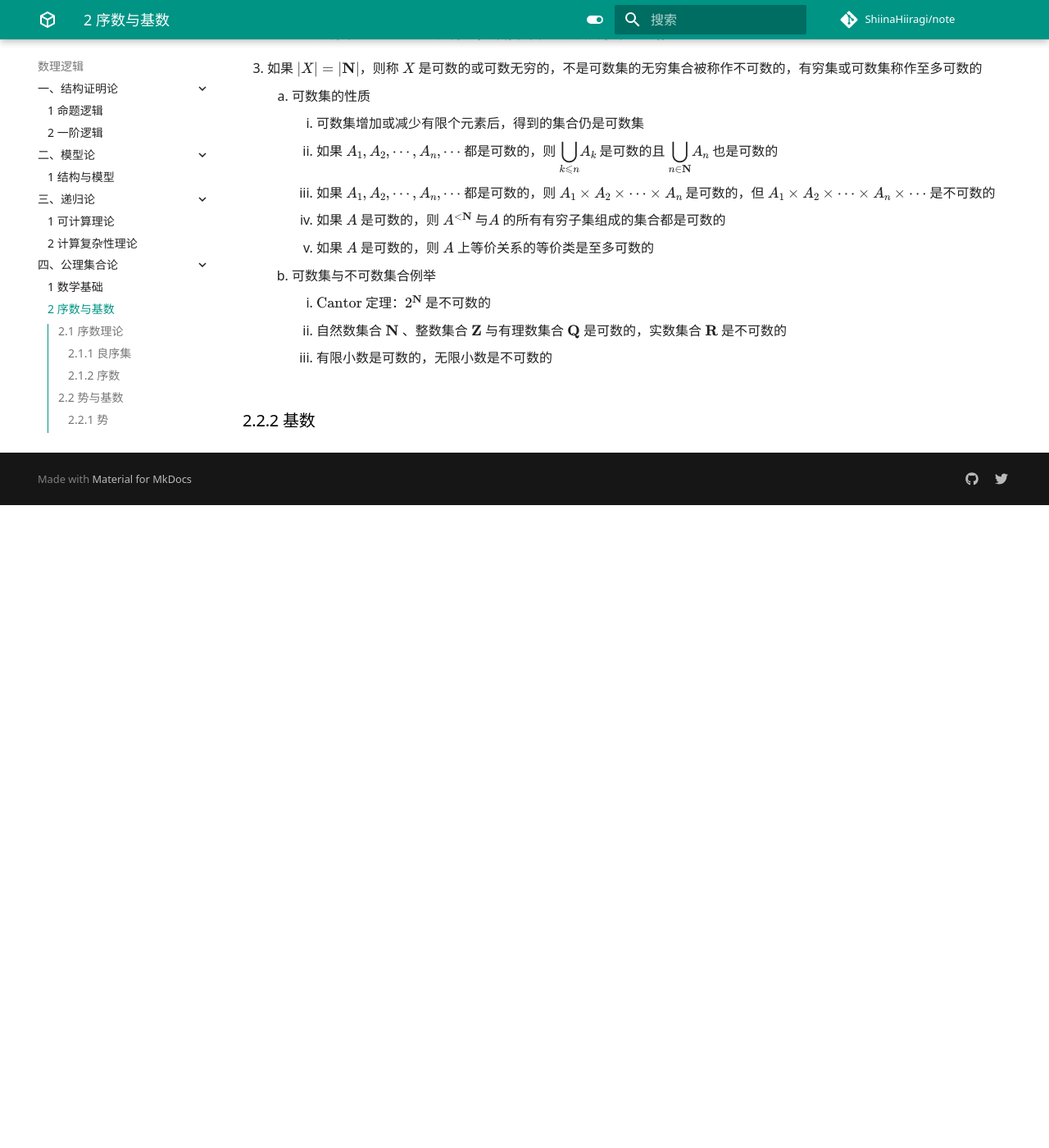
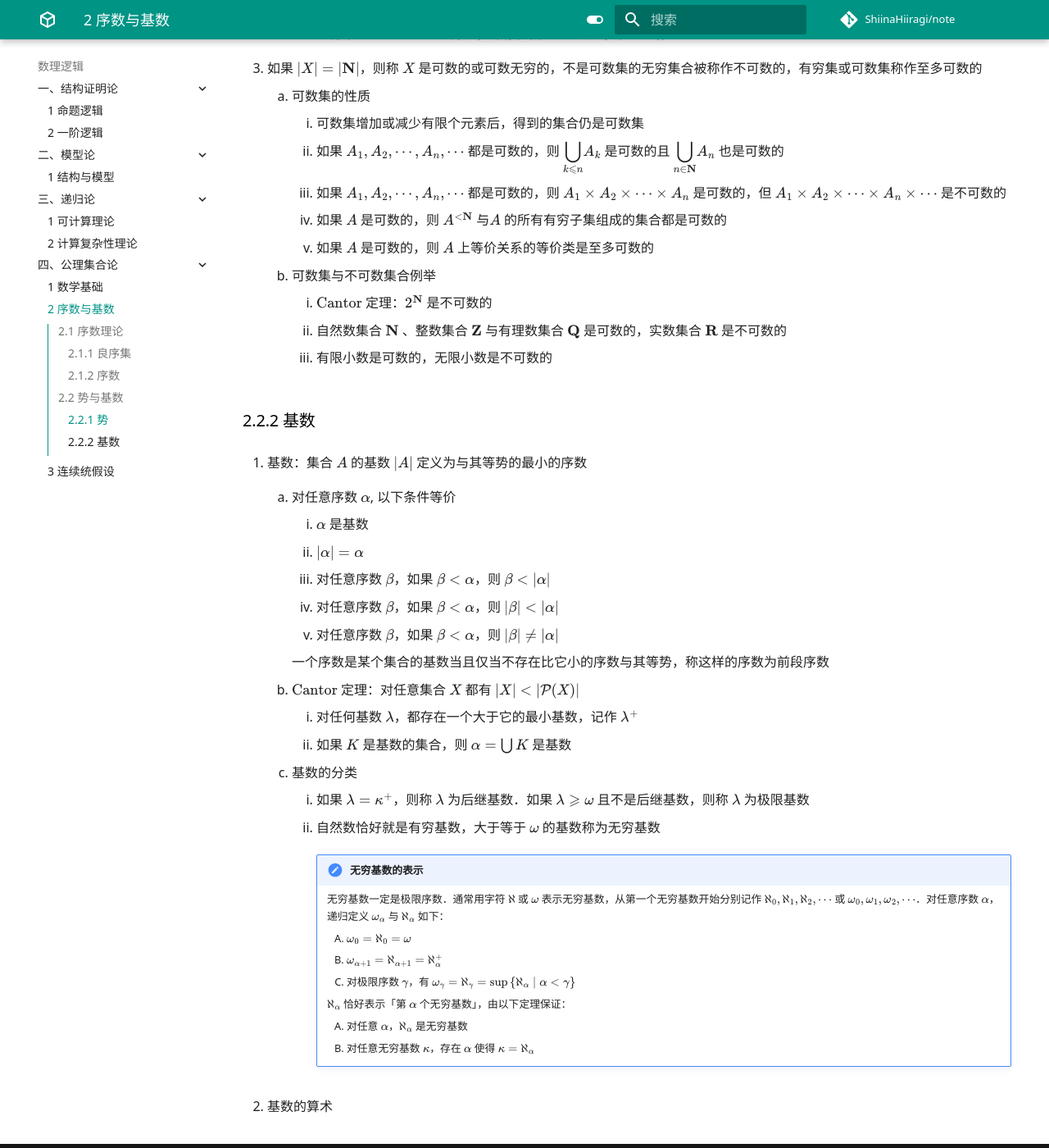
Before and after one commit to ShiinaHiiragi/note, an MkDocs documentation site: the page built from docs/logic/set/ordinal.md, in a window 1280 px wide and 1400 px high, scrolled down 3979 px. Shown: the whole window at 82% size. Built offline with MkDocs 1.6.1 and Material for MkDocs 9.7.7, drawn with Linux system fonts in a browser that asks for light colours; comment, search, counter and statistics services are not loaded; before the commit the page ends 4595 px from its top, so only the background shows below that; some of the changed text lies outside the part shown.

Commit message:
some cardinal

```diff
--- a/docs/logic/set/ordinal.md
+++ b/docs/logic/set/ordinal.md
@@ -47,8 +47,8 @@
     定义 $\alpha < \beta$ 当且仅当 $\alpha \in \beta$
 
     1. 如果 $\alpha$ 是序数，则 $\alpha$ 的后继 $\alpha^{+} = \alpha \cup \{\alpha\}$ 也是序数
-        1. 自然数恰好就是有穷序数
-        2. 如果序数 $\alpha$ 有 $\exists \beta \ (\alpha = \beta^{+})$，则称 $\alpha$ 为后继序数，否则称 $\alpha$ 为极限序数．特别地，$\mathbf N$ 是首个极限序数，作为序数的 $\mathbf N$ 通常记作 $\omega$
+        1. 如果不为 $0$ 的序数 $\alpha$ 有 $\exists \beta \ (\alpha = \beta^{+})$，则称 $\alpha$ 为后继序数，否则称 $\alpha$ 为极限序数．$\mathbf N$ 是首个极限序数，因此作为序数的 $\mathbf N$ 通常记作 $\omega$
+        2. 自然数恰好就是有穷序数，大于等于 $\omega$ 的序数称为无穷序数
     2. 序数的性质
         1. 如果 $\alpha$ 是序数，则 $\alpha$ 的所有元素是序数，所以 $\alpha=\{\beta \mid \beta<$ $\alpha \wedge \beta$ 是序数$\}$
         2. 如果 $\alpha$ 是序数且 $B \subseteq \alpha$ 是传递集，则 $B$ 是序数且 $B \in \alpha$．特别地，对任意序数 $\alpha, \beta$，如果 $\beta \subseteq \alpha$，则 $\beta \in \alpha$
@@ -67,11 +67,11 @@
 
         对任意序数 $\alpha, \beta$，都有 $\alpha+\beta=\alpha \cup\{\alpha+\delta \mid \delta<\beta\}$
 
-        1. 令 $\left(W_{1},<_{1}\right),\left(W_{2},<_{2}\right)$ 为良序集，分别与 $\alpha_{1}, \alpha_{2}$ 同构．令 $(W,<)=\left(W_{1} \cup W_{2},<_{1}+<_{2}\right)$ 是 $W_1$ 与 $W_2$ 的和，则 $(W,<)$ 与 $\alpha_{1}+\alpha_{2}$ 同构
+        4. 令 $\left(W_{1},<_{1}\right),\left(W_{2},<_{2}\right)$ 为良序集，分别与 $\alpha_{1}, \alpha_{2}$ 同构．令 $(W,<)=\left(W_{1} \cup W_{2},<_{1}+<_{2}\right)$ 是 $W_1$ 与 $W_2$ 的和，则 $(W,<)$ 与 $\alpha_{1}+\alpha_{2}$ 同构
             - 如果 $\alpha_{1}, \alpha_{2}$ 和 $\beta$ 是序数，则 $\beta+\alpha_{1}<\beta+\alpha_{2}$ 当且仅当 $\alpha_{1}<\alpha_{2}$
             - 对所有的序数 $\alpha_{1}, \alpha_{2}$ 和 $\beta$，都有 $\beta+\alpha_{1}=\beta+\alpha_{2}$ 当且仅当 $\alpha_{1}=\alpha_{2}$
             - 对所有的序数 $\alpha, \beta, \gamma$，都有 $(\alpha+\beta)+\gamma=\alpha+(\beta+\gamma)$
-        2. 对任意序数 $\alpha, \beta$，如果 $\alpha<\beta$，则存在唯一的序数 $\gamma$ 使得 $\alpha+\gamma=\beta$
+        5. 对任意序数 $\alpha, \beta$，如果 $\alpha<\beta$，则存在唯一的序数 $\gamma$ 使得 $\alpha+\gamma=\beta$
 
     2. 序数的乘法：对所有序数 $\beta$
         1. 定义 $\beta \cdot 0=0$
@@ -80,8 +80,8 @@
 
         对任意序数 $\alpha, \beta$，都有 $\alpha \cdot \beta=\{\alpha \cdot \xi+\eta \mid \xi<\beta \wedge \eta<\alpha\}$
 
-        1. 对任意序数 $\alpha, \beta$，序数 $\alpha \cdot \beta$ 与集合 $\alpha \times \beta$ 同构
-        2. 对任意序数 $\alpha, \beta, 1 \leqslant \alpha<\beta$，存在唯一的序数的有序对 $(\xi, \eta)$ 使得 $\eta<\alpha$ 且 $\beta=\alpha \cdot \xi+\eta$
+        4. 对任意序数 $\alpha, \beta$，序数 $\alpha \cdot \beta$ 与集合 $\alpha \times \beta$ 同构
+        5. 对任意序数 $\alpha, \beta, 1 \leqslant \alpha<\beta$，存在唯一的序数的有序对 $(\xi, \eta)$ 使得 $\eta<\alpha$ 且 $\beta=\alpha \cdot \xi+\eta$
 
     3. 序数的幂：对所有序数 $\beta$
         1. 定义 $\beta^{0}=1$
@@ -157,3 +157,33 @@
         3. 有限小数是可数的，无限小数是不可数的
 
 ### 2.2.2 基数
+1. 基数：集合 $A$ 的基数 $|A|$ 定义为与其等势的最小的序数
+    1. 对任意序数 $\alpha$, 以下条件等价
+        1. $\alpha$ 是基数
+        2. $|\alpha|=\alpha$
+        3. 对任意序数 $\beta$，如果 $\beta<\alpha$，则 $\beta<|\alpha|$
+        4. 对任意序数 $\beta$，如果 $\beta<\alpha$，则 $|\beta|<|\alpha|$
+        5. 对任意序数 $\beta$，如果 $\beta<\alpha$，则 $|\beta| \neq|\alpha|$
+
+        一个序数是某个集合的基数当且仅当不存在比它小的序数与其等势，称这样的序数为前段序数
+
+    2. $\text{Cantor}$ 定理：对任意集合 $X$ 都有 $|X|<|\mathcal{P}(X)|$
+        1. 对任何基数 $\lambda$，都存在一个大于它的最小基数，记作 $\lambda^{+}$
+        2. 如果 $K$ 是基数的集合，则 $\alpha=\bigcup K$ 是基数
+    3. 基数的分类
+        1. 如果 $\lambda=\kappa^{+}$，则称 $\lambda$ 为后继基数．如果 $\lambda \geqslant \omega$ 且不是后继基数，则称 $\lambda$ 为极限基数
+        2. 自然数恰好就是有穷基数，大于等于 $\omega$ 的基数称为无穷基数
+
+            !!! note "无穷基数的表示"
+                无穷基数一定是极限序数．通常用字符 $\aleph$ 或 $\omega$ 表示无穷基数，从第一个无穷基数开始分别记作 $\aleph_{0}, \aleph_{1}, \aleph_{2}, \cdots$ 或 $\omega_{0}, \omega_{1}, \omega_{2}, \cdots$．对任意序数 $\alpha$，递归定义 $\omega_{\alpha}$ 与 $\aleph_{\alpha}$ 如下：
+
+                1. $\omega_{0}=\aleph_{0}=\omega$
+                2. $\omega_{\alpha+1}=\aleph_{\alpha+1}=\aleph_{\alpha}^{+}$
+                3. 对极限序数 $\gamma$，有 $\omega_{\gamma}=\aleph_{\gamma}=\sup \left\{\aleph_{\alpha} \mid \alpha<\gamma\right\}$
+
+                $\aleph_{\alpha}$ 恰好表示「第 $\alpha$ 个无穷基数」，由以下定理保证：
+
+                1. 对任意 $\alpha$，$\aleph_{\alpha}$ 是无穷基数
+                2. 对任意无穷基数 $\kappa$，存在 $\alpha$ 使得 $\kappa=\aleph_{\alpha}$
+
+2. 基数的算术
```
Also changed, not shown: docs/index.md (+1 -1 lines), docs/intro/toc.md (+2 -6 lines).
